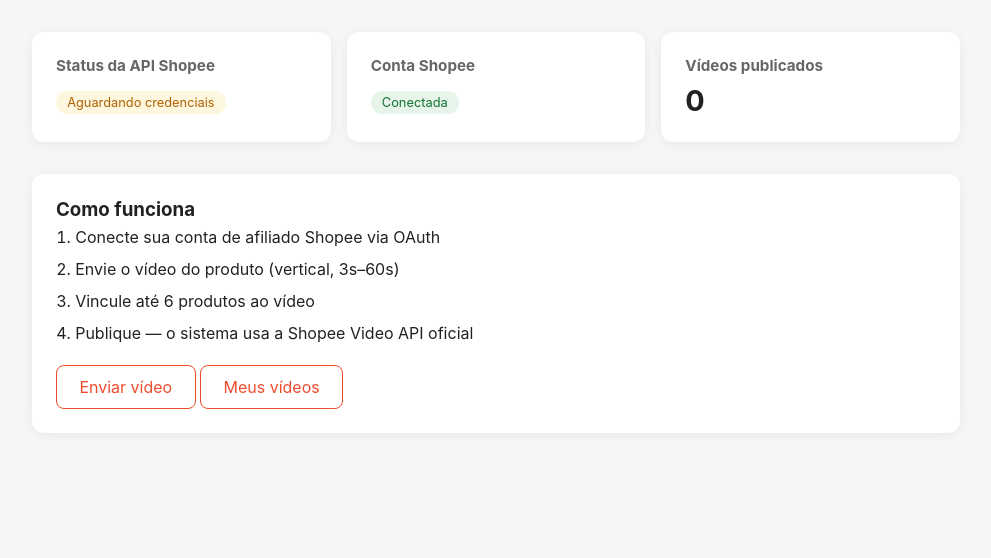
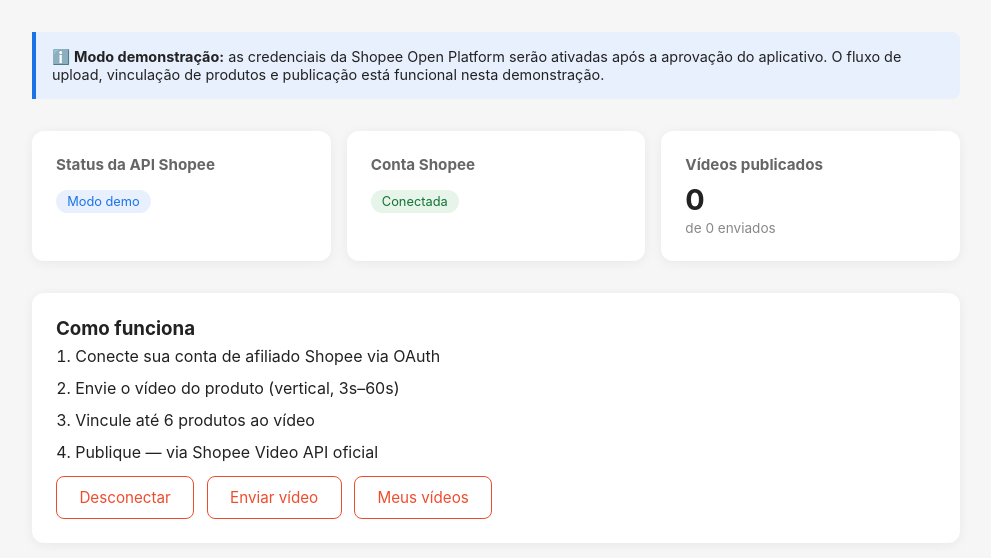
Before and after one commit to JuamVictorTeles/shopee-video-publisher, a Flask app: page /dashboard in a window 1280 px wide. Shown: the part 52-610 px from the top of the page, without its empty margins (144-1135 px from the left). Run offline with Flask 3, Linux system fonts and the light colour scheme; the visitor is signed in with stand-in values (Sample User, id 1).

Commit message:
v1.1: fluxo demo funcional (upload real, lista de videos, player)

```diff
--- a/app.py
+++ b/app.py
@@ -1,34 +1,37 @@
 """
 Shopee Video Publisher — sistema web para automação de vídeos de afiliado Shopee.
 Login com usuário/senha + integração com Shopee Video API (Open Platform).
+
+Modo demo: sem credenciais da API, o sistema simula o fluxo completo
+(upload, vinculação de produtos, publicação) para avaliação.
+Com SHOPEE_PARTNER_ID/KEY configurados, usa a API real.
 """
 import os
+import json
 import secrets
+import time
+from datetime import datetime
 from functools import wraps
-from flask import Flask, render_template, request, redirect, url_for, session, jsonify, flash
+from werkzeug.utils import secure_filename
+from flask import Flask, render_template, request, redirect, url_for, session, jsonify, flash, send_from_directory
 
 app = Flask(__name__)
 app.secret_key = os.environ.get("SECRET_KEY", secrets.token_hex(32))
 
-# Usuário demo para avaliação da Shopee
 DEMO_USER = os.environ.get("APP_USER", "demo")
 DEMO_PASS = os.environ.get("APP_PASS", "demo123")
 
-# Config Shopee Open Platform (preenchido após aprovação do app)
 SHOPEE_PARTNER_ID = os.environ.get("SHOPEE_PARTNER_ID", "")
 SHOPEE_PARTNER_KEY = os.environ.get("SHOPEE_PARTNER_KEY", "")
 SHOPEE_REGION = os.environ.get("SHOPEE_REGION", "BR")
 SHOPEE_REDIRECT_URI = os.environ.get("SHOPEE_REDIRECT_URI", "")
 
-# Base URLs por região
-SHOPEE_AUTH_URLS = {
-    "BR": "https://open.shopee.com.br/auth",
-    "GLOBAL": "https://open.shopee.com/auth",
-}
-SHOPEE_API_URLS = {
-    "BR": "https://openplatform.shopee.com.br/api/v2",
-    "GLOBAL": "https://partner.shopeemobile.com/api/v2",
-}
+UPLOAD_DIR = os.path.join(os.path.dirname(__file__), "uploads")
+DATA_FILE = os.path.join(os.path.dirname(__file__), "videos.json")
+os.makedirs(UPLOAD_DIR, exist_ok=True)
+
+ALLOWED_EXT = {"mp4", "mov", "webm"}
+MAX_MB = 200
 
 
 def login_required(f):
@@ -40,21 +43,34 @@ def login_required(f):
     return decorated
 
 
+def load_videos():
+    if os.path.exists(DATA_FILE):
+        with open(DATA_FILE) as f:
+            return json.load(f)
+    return []
+
+
+def save_videos(videos):
+    with open(DATA_FILE, "w") as f:
+        json.dump(videos, f, indent=2)
+
+
+def is_demo_mode():
+    return not SHOPEE_PARTNER_ID
+
+
 @app.route("/")
 def index():
-    if session.get("logged_in"):
-        return redirect(url_for("dashboard"))
-    return redirect(url_for("login"))
+    return redirect(url_for("dashboard" if session.get("logged_in") else "login"))
 
 
 @app.route("/login", methods=["GET", "POST"])
 def login():
     if request.method == "POST":
-        user = request.form.get("username", "")
-        pwd = request.form.get("password", "")
-        if user == DEMO_USER and pwd == DEMO_PASS:
+        if (request.form.get("username") == DEMO_USER
+                and request.form.get("password") == DEMO_PASS):
             session["logged_in"] = True
-            session["username"] = user
+            session["username"] = DEMO_USER
             return redirect(url_for("dashboard"))
         flash("Usuário ou senha inválidos.", "error")
     return render_template("login.html")
@@ -69,37 +85,42 @@ def logout():
 @app.route("/dashboard")
 @login_required
 def dashboard():
-    shopee_connected = bool(session.get("shopee_user_id"))
-    return render_template("dashboard.html",
-                           shopee_connected=shopee_connected,
-                           api_configured=bool(SHOPEE_PARTNER_ID))
+    videos = load_videos()
+    return render_template(
+        "dashboard.html",
+        shopee_connected=bool(session.get("shopee_user_id")),
+        api_configured=not is_demo_mode(),
+        demo_mode=is_demo_mode(),
+        total_videos=len(videos),
+        published=sum(1 for v in videos if v["status"] == "published"),
+    )
 
 
 @app.route("/connect")
 @login_required
 def connect_shopee():
-    """Inicia o OAuth com a Shopee (affiliate = auth_type=user)."""
-    if not SHOPEE_PARTNER_ID:
-        flash("Credenciais da Shopee ainda não configuradas.", "error")
+    """OAuth real com a Shopee; em modo demo, simula a conexão."""
+    if is_demo_mode():
+        session["shopee_user_id"] = "demo_affiliate_001"
+        session["shopee_access_token"] = "demo_token"
+        flash("Conta Shopee conectada (modo demonstração).", "success")
         return redirect(url_for("dashboard"))
-    auth_base = SHOPEE_AUTH_URLS.get(SHOPEE_REGION, SHOPEE_AUTH_URLS["GLOBAL"])
+    from urllib.parse import quote
     state = secrets.token_hex(16)
     session["oauth_state"] = state
-    url = (f"{auth_base}?partner_id={SHOPEE_PARTNER_ID}"
-           f"&auth_type=user&redirect_uri={SHOPEE_REDIRECT_URI}"
+    auth_base = "https://open.shopee.com.br/auth"
+    url = (f"{auth_base}?partner_id={SHOPEE_PARTNER_ID}&auth_type=user"
+           f"&redirect_uri={quote(SHOPEE_REDIRECT_URI)}"
            f"&response_type=code&state={state}")
     return redirect(url)
 
 
 @app.route("/callback")
 def oauth_callback():
-    """Recebe o code da Shopee após autorização."""
     code = request.args.get("code", "")
-    state = request.args.get("state", "")
-    if not code or state != session.get("oauth_state"):
+    if not code or request.args.get("state") != session.get("oauth_state"):
         flash("Autorização inválida ou cancelada.", "error")
         return redirect(url_for("dashboard"))
-    # Troca o code por access_token (implementado em shopee_client.py)
     from shopee_client import exchange_code
     try:
         data = exchange_code(code)
@@ -112,31 +133,117 @@ def oauth_callback():
     return redirect(url_for("dashboard"))
 
 
+@app.route("/disconnect")
+@login_required
+def disconnect_shopee():
+    session.pop("shopee_user_id", None)
+    session.pop("shopee_access_token", None)
+    flash("Conta Shopee desconectada.", "success")
+    return redirect(url_for("dashboard"))
+
+
 @app.route("/upload", methods=["GET", "POST"])
 @login_required
 def upload():
-    if request.method == "POST":
-        # Upload do vídeo + metadados; publicação via API
-        return jsonify({"status": "received"})
-    return render_template("upload.html")
+    if request.method == "GET":
+        return render_template("upload.html",
+                               shopee_connected=bool(session.get("shopee_user_id")))
+    # POST: recebe o vídeo e os metadados
+    if not session.get("shopee_user_id"):
+        flash("Conecte sua conta Shopee antes de enviar.", "error")
+        return redirect(url_for("upload"))
+
+    f = request.files.get("video")
+    if not f or not f.filename:
+        flash("Selecione um arquivo de vídeo.", "error")
+        return redirect(url_for("upload"))
+
+    ext = f.filename.rsplit(".", 1)[-1].lower()
+    if ext not in ALLOWED_EXT:
+        flash("Formato inválido. Use MP4, MOV ou WebM.", "error")
+        return redirect(url_for("upload"))
+
+    vid = secrets.token_hex(8)
+    filename = f"{vid}.{ext}"
+    f.save(os.path.join(UPLOAD_DIR, filename))
+
+    title = request.form.get("title", "").strip()[:100]
+    description = request.form.get("description", "").strip()[:500]
+    raw_items = request.form.get("items", "")
+    items = [i.strip() for i in raw_items.split(",") if i.strip()][:6]
+
+    video = {
+        "id": vid,
+        "filename": filename,
+        "title": title or "Sem título",
+        "description": description,
+        "items": items,
+        "status": "processing",
+        "created_at": datetime.now().isoformat(timespec="seconds"),
+        "demo": is_demo_mode(),
+    }
+
+    if not is_demo_mode():
+        # Publicação real via API (upload MediaSpace + post_video)
+        try:
+            from shopee_client import ShopeeVideoClient
+            client = ShopeeVideoClient(SHOPEE_PARTNER_ID, SHOPEE_PARTNER_KEY, SHOPEE_REGION)
+            # ... fluxo real de upload/publicação ...
+            video["status"] = "published"
+        except Exception as e:
+            video["status"] = "error"
+            video["error"] = str(e)
+    else:
+        # Modo demo: simula processamento e publicação
+        video["status"] = "published"
+        video["shopee_video_id"] = f"sv_{vid[:12]}"
+
+    videos = load_videos()
+    videos.insert(0, video)
+    save_videos(videos)
+    flash("Vídeo enviado e publicado com sucesso!", "success")
+    return redirect(url_for("videos"))
 
 
 @app.route("/videos")
 @login_required
 def videos():
-    return render_template("videos.html", videos=[])
+    return render_template("videos.html", videos=load_videos())
+
+
+@app.route("/videos/<vid>/delete", methods=["POST"])
+@login_required
+def delete_video(vid):
+    videos = [v for v in load_videos() if v["id"] != vid]
+    # remove arquivo
+    for v in load_videos():
+        if v["id"] == vid:
+            try:
+                os.remove(os.path.join(UPLOAD_DIR, v["filename"]))
+            except OSError:
+                pass
+    save_videos(videos)
+    flash("Vídeo excluído.", "success")
+    return redirect(url_for("videos"))
+
+
+@app.route("/media/<filename>")
+@login_required
+def media(filename):
+    return send_from_directory(UPLOAD_DIR, secure_filename(filename))
 
 
 @app.route("/api/status")
 def api_status():
     return jsonify({
         "app": "Shopee Video Publisher",
-        "version": "1.0.0",
-        "shopee_configured": bool(SHOPEE_PARTNER_ID),
+        "version": "1.1.0",
+        "mode": "demo" if is_demo_mode() else "production",
+        "shopee_configured": not is_demo_mode(),
         "region": SHOPEE_REGION,
+        "videos": len(load_videos()),
     })
 
 
 if __name__ == "__main__":
-    port = int(os.environ.get("PORT", 5000))
-    app.run(host="0.0.0.0", port=port)
+    app.run(host="0.0.0.0", port=int(os.environ.get("PORT", 5000)))
--- a/templates/dashboard.html
+++ b/templates/dashboard.html
@@ -15,13 +15,14 @@ main{max-width:960px;margin:2rem auto;padding:0 1rem}
 .card h3{font-size:.95rem;color:#666;margin-bottom:.5rem}
 .card .big{font-size:1.8rem;font-weight:700}
 .badge{display:inline-block;padding:.25rem .7rem;border-radius:20px;font-size:.8rem;margin-top:.5rem}
-.ok{background:#e6f4ea;color:#137333}.warn{background:#fef7e0;color:#b06000}
-.btn{display:inline-block;padding:.7rem 1.4rem;background:#ee4d2d;color:#fff;border-radius:8px;text-decoration:none;margin-top:1rem}
+.ok{background:#e6f4ea;color:#137333}.warn{background:#fef7e0;color:#b06000}.info{background:#e8f0fe;color:#1a73e8}
+.btn{display:inline-block;padding:.7rem 1.4rem;background:#ee4d2d;color:#fff;border-radius:8px;text-decoration:none;margin:.5rem .5rem 0 0;border:none;cursor:pointer;font-size:.95rem}
 .btn.sec{background:#fff;color:#ee4d2d;border:1px solid #ee4d2d}
 .flash{padding:.8rem;border-radius:8px;margin-bottom:1rem}
 .flash.success{background:#e6f4ea;color:#137333}.flash.error{background:#fdecea;color:#b3261e}
-.steps{background:#fff;border-radius:12px;padding:1.5rem;box-shadow:0 2px 12px rgba(0,0,0,.06)}
+.steps{background:#fff;border-radius:12px;padding:1.5rem;box-shadow:0 2px 12px rgba(0,0,0,.06);margin-bottom:2rem}
 .steps ol{margin-left:1.2rem;line-height:2}
+.demo-note{background:#e8f0fe;border-left:4px solid #1a73e8;padding:1rem;border-radius:0 8px 8px 0;margin-bottom:2rem;font-size:.9rem}
 </style>
 </head>
 <body>
@@ -32,23 +33,31 @@ main{max-width:960px;margin:2rem auto;padding:0 1rem}
 <main>
 {% with msgs=get_flashed_messages(with_categories=true) %}{% for c,m in msgs %}
 <div class="flash {{ c }}">{{ m }}</div>{% endfor %}{% endwith %}
+
+{% if demo_mode %}
+<div class="demo-note">ℹ️ <strong>Modo demonstração:</strong> as credenciais da Shopee Open Platform serão ativadas após a aprovação do aplicativo. O fluxo de upload, vinculação de produtos e publicação está funcional nesta demonstração.</div>
+{% endif %}
+
 <div class="grid">
 <div class="card"><h3>Status da API Shopee</h3>
-{% if api_configured %}<span class="badge ok">Configurada</span>{% else %}<span class="badge warn">Aguardando credenciais</span>{% endif %}</div>
+{% if api_configured %}<span class="badge ok">Configurada</span>{% else %}<span class="badge info">Modo demo</span>{% endif %}</div>
 <div class="card"><h3>Conta Shopee</h3>
 {% if shopee_connected %}<span class="badge ok">Conectada</span>{% else %}<span class="badge warn">Não conectada</span>{% endif %}</div>
-<div class="card"><h3>Vídeos publicados</h3><div class="big">0</div></div>
+<div class="card"><h3>Vídeos publicados</h3><div class="big">{{ published }}</div><span style="color:#888;font-size:.85rem">de {{ total_videos }} enviados</span></div>
 </div>
+
 <div class="steps">
 <h3>Como funciona</h3>
 <ol>
 <li>Conecte sua conta de afiliado Shopee via OAuth</li>
 <li>Envie o vídeo do produto (vertical, 3s–60s)</li>
 <li>Vincule até 6 produtos ao vídeo</li>
-<li>Publique — o sistema usa a Shopee Video API oficial</li>
+<li>Publique — via Shopee Video API oficial</li>
 </ol>
 {% if not shopee_connected %}
 <a class="btn" href="/connect">Conectar conta Shopee</a>
+{% else %}
+<a class="btn sec" href="/disconnect">Desconectar</a>
 {% endif %}
 <a class="btn sec" href="/upload">Enviar vídeo</a>
 <a class="btn sec" href="/videos">Meus vídeos</a>
--- a/templates/upload.html
+++ b/templates/upload.html
@@ -15,11 +15,16 @@ label{display:block;font-size:.9rem;margin:1rem 0 .3rem;color:#333}
 input,textarea{width:100%;padding:.7rem;border:1px solid #ddd;border-radius:8px;font-size:1rem}
 button{margin-top:1.5rem;padding:.8rem 2rem;background:#ee4d2d;color:#fff;border:none;border-radius:8px;font-size:1rem;cursor:pointer}
 .hint{font-size:.8rem;color:#888;margin-top:.3rem}
+.warn-box{background:#fef7e0;border-left:4px solid #b06000;padding:.9rem;border-radius:0 8px 8px 0;margin-bottom:1.2rem;font-size:.9rem}
+.warn-box a{color:#b06000;font-weight:600}
 </style>
 </head>
 <body>
 <header><a href="/dashboard">← Painel</a><span>🎬 Enviar vídeo</span></header>
 <main><div class="card">
+{% if not shopee_connected %}
+<div class="warn-box">⚠️ Conecte sua conta Shopee primeiro: <a href="/connect">Conectar agora</a></div>
+{% endif %}
 <form method="post" enctype="multipart/form-data">
 <label>Arquivo de vídeo (MP4, vertical)</label>
 <input type="file" name="video" accept="video/mp4" required>
```
Also changed, not shown: templates/videos.html (+35 -1 lines).
